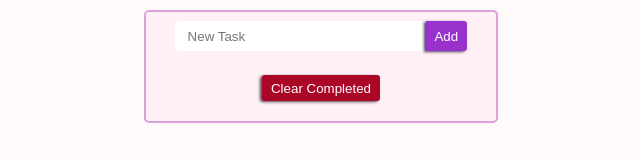
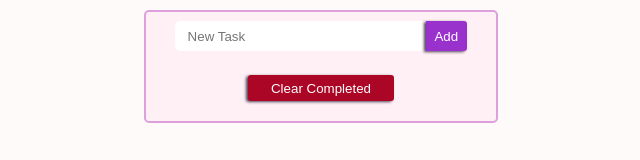
Before and after one commit to aldairbalanzar/TodoList-React-Typescript, a React (Create React App) app: page / in a window 1280 px wide. Shown: the top 160 px of the page, without its empty margins (319-959 px from the left). Built offline with nearby package versions, Linux system fonts and the light colour scheme.

Commit message:
extracted the interfaces into their own files, added TodoList component, cleaned up code readability, and edited CSS for better display of todos

```diff
--- a/src/App.css
+++ b/src/App.css
@@ -108,7 +108,6 @@ html {
 .form-todo {
   display: flex;
   width: 100%;
-  display: flex;
 }
 
 .label-task {
@@ -154,13 +153,14 @@ html {
   width: 100%;
   border-radius: 3px;
   display: flex;
+  justify-content: center;
   flex-wrap: wrap;
   margin: 3% 0 0;
 }
 .task-container {
   border-radius: 3px;
   text-align: left;
-  width: 100%;
+  width: 80%;
   display: flex;
   flex-wrap: wrap;
   justify-content: space-around;
@@ -190,10 +190,14 @@ html {
   cursor: pointer;
   transition: .25s;
 }
-
+.button-container {
+  width: 100%;
+  display: flex;
+  justify-content: center;
+}
 .button-clear-completed {
   border: none;
-  width: auto;
+  width: 50%;
   border: none;
   color: white;
   background-color: rgb(172, 6, 39);
--- a/src/App.tsx
+++ b/src/App.tsx
@@ -1,13 +1,8 @@
 import React, { useState } from 'react';
-import TodoForm from './components/TodoForm'
-import Todo from './components/Todo'
+import TodoForm from './components/TodoForm';
+import TodoList from './components/TodoList';
+import { ITodo } from './interfaces/AppInterfaces';
 import './App.css';
-
-interface ITodo {
-  id: string;
-  task: string;
-  completed: boolean;
-}
 
 const App: React.FC = () => {
 
@@ -23,13 +18,11 @@ const App: React.FC = () => {
   return (
     <div className="App">
       <div className='components-container'>
-        <TodoForm todoList={todoList} setTodoList={setTodoList}/>
-        <ul className='todo-list'>
-          {todoList.map((todo: ITodo) => (
-            <Todo todo={todo} todoList={todoList} setTodoList={setTodoList} />
-          ))}
-        </ul>
-        <button className='button-clear-completed' onClick={handleDeleteAllCompleted}>Clear Completed</button>
+        <TodoForm todoList={todoList} setTodoList={setTodoList} />
+        <TodoList todoList={todoList} setTodoList={setTodoList} />
+        <div className="button-container">
+          <button className='button-clear-completed' onClick={handleDeleteAllCompleted}>Clear Completed</button>
+        </div>
       </div>
     </div>
   );
--- a/src/components/Todo.tsx
+++ b/src/components/Todo.tsx
@@ -40,8 +40,7 @@ const Todo: React.FC<IAppProps> = ({ todo, todoList, setTodoList }) => {
 
     return (
         <div className='task-container' key={todo.id} >
-            <p
-            className={todo.completed ? 'task-completed' : 'task'}
+            <p className={todo.completed ? 'task-completed' : 'task'}
             onClick={() => {toggleCompleted(todo.id)}}
             >
                 {todo.task}
--- a/src/components/TodoForm.tsx
+++ b/src/components/TodoForm.tsx
@@ -1,9 +1,5 @@
-import React, { useState } from 'react'
-
-interface IAppProps {
-    todoList: {id: string; task: string; completed: boolean;}[];
-    setTodoList: ([]) => void;
-}
+import React, { useState } from 'react';
+import { IAppProps } from '../interfaces/AppInterfaces';
 
 const TodoForm: React.FC<IAppProps> = ({ todoList, setTodoList }) => {
    const [newTodo, setNewTodo] = useState({
@@ -13,29 +9,22 @@ const TodoForm: React.FC<IAppProps> = ({ todoList, setTodoList }) => {
    });
 
    const handleChanges = (e: React.FormEvent<HTMLInputElement>) => {
-       e.preventDefault()
+       e.preventDefault();
        setNewTodo({
            ...newTodo,
            [e.currentTarget.name]: e.currentTarget.value
-       })
+       });
    };
 
    const handleSubmit = (e: React.FormEvent<HTMLButtonElement>) => {
        e.preventDefault()
-       setTodoList([
-           ...todoList,
-           {
-               ...newTodo,
-               id: Math.random().toString()
-           }
-       ])
+       setTodoList([...todoList, {...newTodo, id: Math.random().toString()}]);
        setNewTodo({
             id: '',
             task: '',
             completed: false
-       })
+       });
    };
-
 
     return (
         <form className='form-todo'>
--- /dev/null
+++ b/src/components/TodoList.tsx
@@ -0,0 +1,15 @@
+import React from 'react';
+import Todo from './Todo';
+import { ITodo, IAppProps } from '../interfaces/AppInterfaces';
+
+const TodoList: React.FC<IAppProps> = ({ todoList, setTodoList }) => {
+    return (
+        <ul className='todo-list'>
+        {todoList.map((todo: ITodo) => (
+            <Todo todo={todo} todoList={todoList} setTodoList={setTodoList} />
+        ))}
+        </ul>
+    )
+}
+
+export default TodoList
--- /dev/null
+++ b/src/interfaces/AppInterfaces.tsx
@@ -0,0 +1,10 @@
+export interface ITodo {
+    id: string;
+    task: string;
+    completed: boolean;
+};
+
+export interface IAppProps {
+    todoList: ITodo[];
+    setTodoList: ([]: ITodo[]) => void;
+}
```
Also changed, not shown: 1 other file (tests, documents, lock files or other folders).
